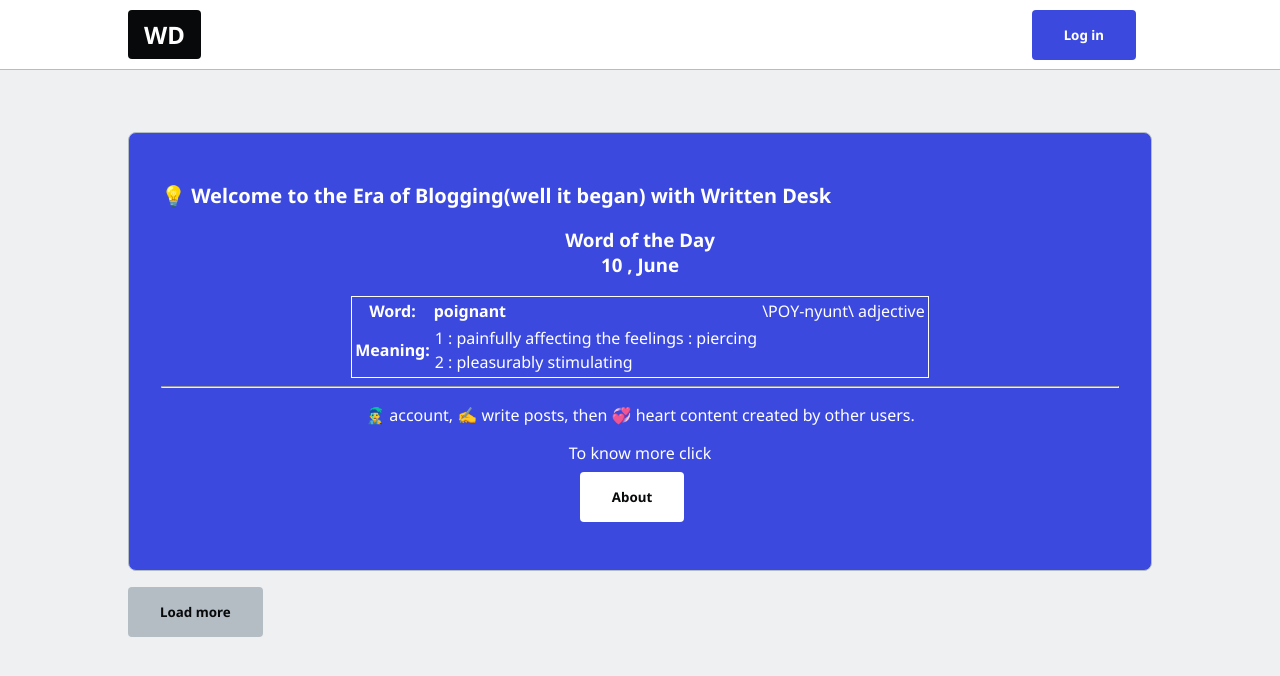
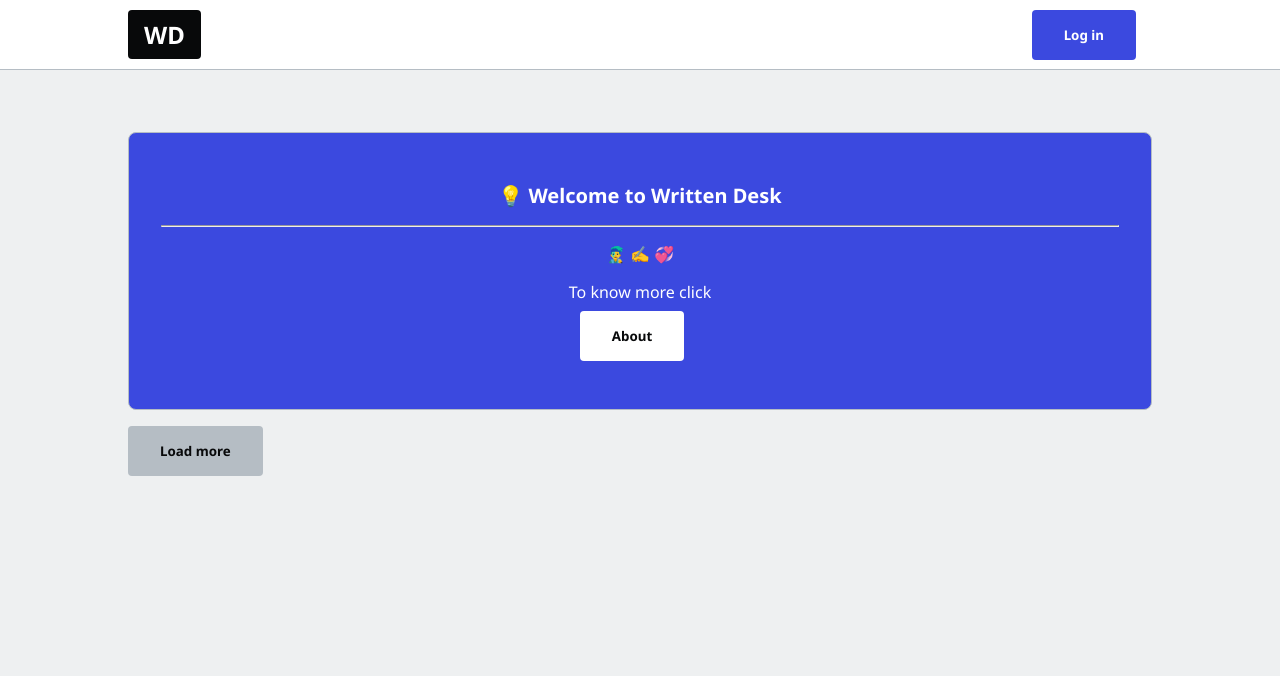
Before and after one commit to debabratabanerjee/bog-it, a Next.js app: page / in a window 1280 px wide. Shown: the top 676 px of the page. Built offline with nearby package versions, Linux system fonts and the light colour scheme; no server answers; the database is empty.

Commit message:
chnge index

```diff
--- a/pages/index.js
+++ b/pages/index.js
@@ -58,27 +58,10 @@ export default function Home(props) {
       <Metatags title="Written Desk" description = 'A simple featured blogging app to get connected with others'/>
 
       <div className="card card-info">
-        <h2>💡 Welcome to the Era of Blogging(well it began) with Written Desk</h2>
-        <center>
-        <h3>Word of the Day<br/> 10 , June</h3>
-        <table style={{border:'1px solid white',}} >
-  <tr>
-    <th>Word:</th>
-    <td><strong>poignant</strong></td>
-    <td>\POY-nyunt\  adjective</td>
-  </tr>
-  <tr>
-    <th rowSpan="1">Meaning:</th>
-    <tr>1 : painfully affecting the feelings : piercing</tr>
-    <tr>2 : pleasurably stimulating</tr>
-
-
-  </tr>
-
-</table>
-
-<hr/>
-        <p>👨‍🎤 account, ✍️ write posts, then 💞 heart content created by other users.</p>
+      <center>
+        <h2>💡 Welcome to Written Desk</h2>
+        <hr/>
+        <p>👨‍🎤  ✍️  💞 </p>
         <p>To know more click  <Link href="/about"><button className="btn-google">About</button></Link></p></center>
       </div>
 
```
